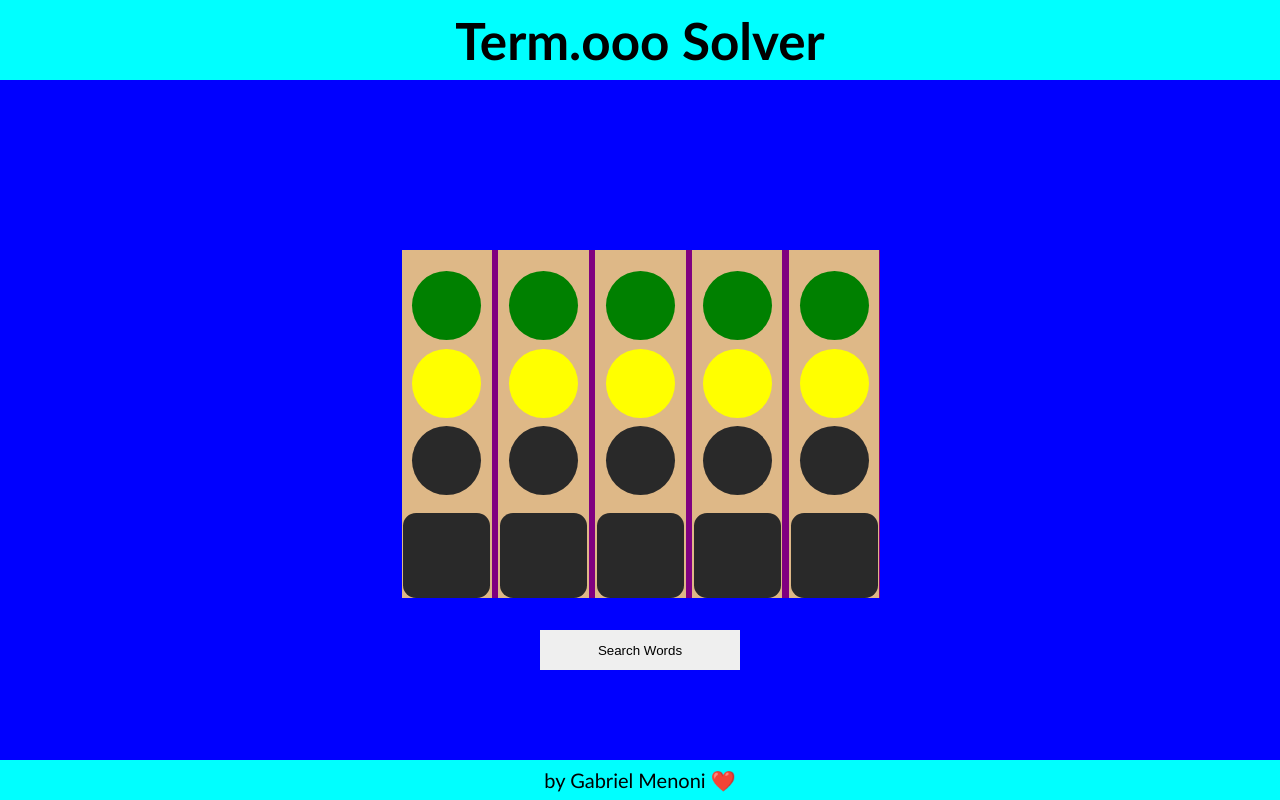
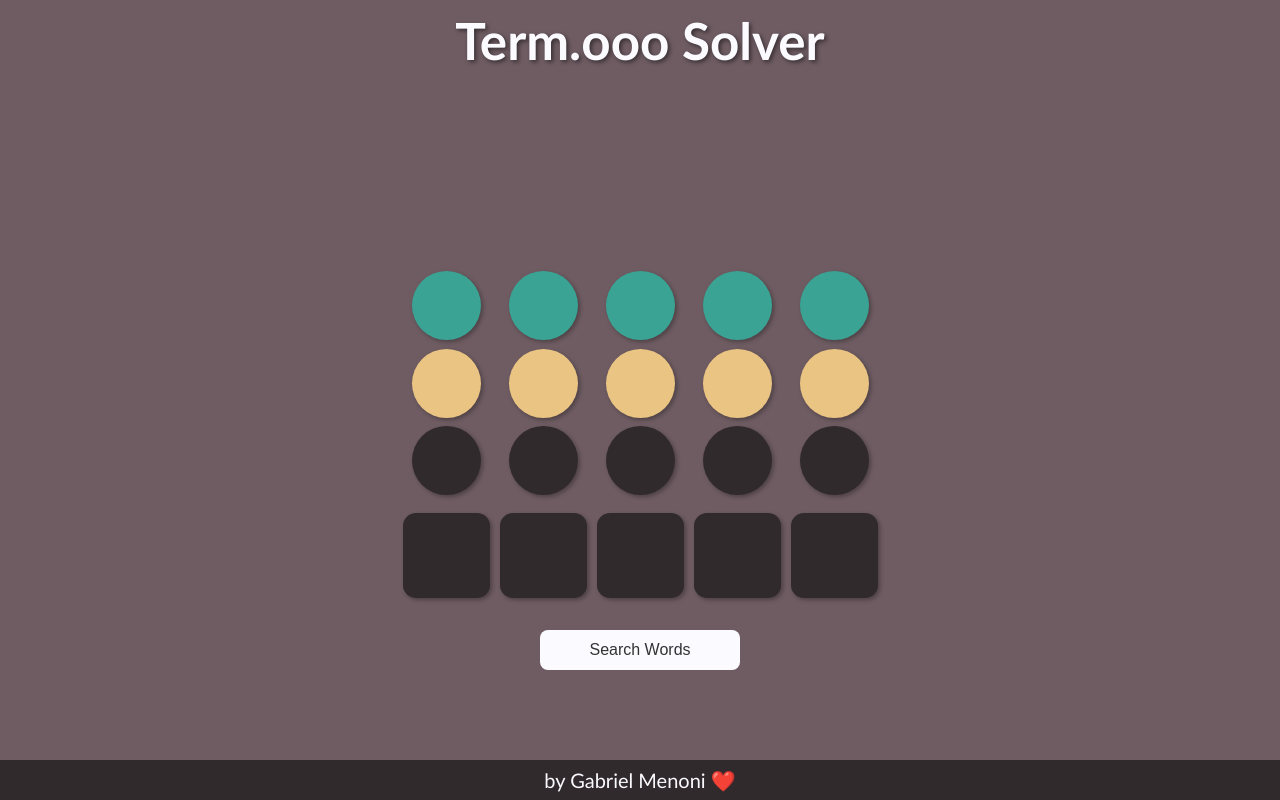
Before and after one commit to GabrielMenoni/term.ooo-solver, a website: page landing-page.html in a window 1280 px wide. Drawn offline with Linux system fonts and the light colour scheme.

Commit message:
Added official colors  and styles to site

```diff
--- a/styles.css
+++ b/styles.css
@@ -16,7 +16,11 @@ body #main-wrapper #header {
     position: fixed;
     width: 100vw;
     height: 10vh;
-    background-color: aqua;
+    background-color: #6e5c62;
+    color: #FAFAFF;
+    font-family: 'Mitr', sans-serif;
+    font-weight: 600;
+    text-shadow: 2px 2px 4px rgba(0, 0, 0, 0.5);
     text-align: center;
     align-content: center;
     font-size: 4vw;
@@ -41,13 +45,13 @@ body #main-wrapper #content #letters {
     align-content: center;
     width: 90vw;
     height: 75vh;
-    background-color: brown;
+    background-color: #6e5c62;
 }
 
 body #main-wrapper #content #letters #rows {
     width: 90vw;
     height: 40vh;
-    background-color:purple;
+    background-color:#6e5c62;
     display: flex;
     justify-content: space-between;
 }
@@ -59,7 +63,6 @@ body #main-wrapper #content #letters #rows .row {
     align-items: center;
     width: 17vw;
     height: 40vh;
-    background-color: burlywood;
 }
 
 /* All Letter input */
@@ -70,7 +73,12 @@ body #main-wrapper #content #letters #rows input[type="text"]{
     text-align: center;
     margin-top: 2vh;
     border: 0px;
-
+    font-family: 'Mitr', sans-serif;
+    color: #FAFAFF;
+    font-weight: 600;
+    font-size: 2.5em;
+    text-shadow: 2px 2px 4px rgba(0, 0, 0, 0.5);
+    box-shadow: 2px 2px 4px rgba(0, 0, 0, 0.3);
 }
 
 /* All color buttons in each row */
@@ -80,15 +88,29 @@ body #main-wrapper #content #letters #rows button{
     border-radius: 50%;
     margin-top: 1vh;
     border: 0;
+    box-shadow: 2px 2px 4px rgba(0, 0, 0, 0.3);
 }
 
 body #main-wrapper #content #letters #search {
     width: 200px;
     height: 40px;
-    border: 0px;
     margin-right: calc((90vw - 200px)/2);
     margin-left: calc((90vw - 200px)/2);
     margin-top: 4vh;
+    background-color: #FAFAFF;
+    color: #333;
+    border: 2px solid #333;
+    border-radius: 8px;
+    padding: 10px 20px;
+    font-size: 16px;
+    cursor: pointer;
+    transition: background-color 0.3s, color 0.3s, border-color 0.3s;
+}
+
+body #main-wrapper #content #letters #search:hover {
+    background-color: #333;
+    color: #FAFAFF;
+    border-color: #333;
 }
 
 /* responsivity for wider screens */
@@ -98,16 +120,13 @@ body #main-wrapper #content #letters #search {
         padding-left: calc(50vw - 238.5px);
         padding-right: calc(50vw - 238.5px);
         align-content: center;
-
         width: 477px;
         height: 75vh;
-        background-color: blue;
     }
 
     body #main-wrapper #content #letters #rows {
         width: 478px;
         height: 348px;
-        background-color:purple;
         display: flex;
         justify-content: space-between;
     }
@@ -119,7 +138,6 @@ body #main-wrapper #content #letters #search {
         align-items: center;
         width: 90.09px;
         height: 348px;
-        background-color: burlywood;
     }
 
     body #main-wrapper #content #letters #rows input[type="text"]{
@@ -129,7 +147,6 @@ body #main-wrapper #content #letters #search {
     text-align: center;
     margin-top: 17.4px;
     border: 0px;
-
     }
 
     body #main-wrapper #content #letters #rows button{
@@ -153,17 +170,42 @@ body #main-wrapper #content #letters #search {
 
  /* Green class */
 body #main-wrapper #content #letters #rows .green{
-    background-color: green;
+    background-color: #3aa394;
+    cursor: pointer;
+    transition: transform 0.2s, color 0.2s;
+}
+
+ /* Green class */
+ body #main-wrapper #content #letters #rows .green:hover{
+    background-color: rgb(85, 197, 180);
+    transform: scale(1.1);
 }
 
 /* Yellow class */
 body #main-wrapper #content #letters #rows .yellow{
-    background-color: yellow;
+    background-color: #eac483;
+    cursor: pointer;
+    transition: transform 0.2s, color 0.2s;
+}
+
+/* Yellow class */
+body #main-wrapper #content #letters #rows .yellow:hover{
+    background-color: rgb(210, 184, 140);
+    transform: scale(1.1);
 }
 
 /* Gray class */
 body #main-wrapper #content #letters #rows .gray{
-    background-color: rgb(41, 41, 41);
+    background-color: #312a2c;
+    cursor: pointer;
+    transition: transform 0.2s, color 0.2s;
+
+}
+
+/* Gray class */
+body #main-wrapper #content #letters #rows .gray:hover{
+    background-color: #342f31;
+    transform: scale(1.1);
 }
 
 
@@ -174,9 +216,10 @@ body #main-wrapper #footer {
     position: fixed;
     width: 100vw;
     height: 5vh;
-    background-color: aqua;
+    background-color: #312a2c;
     text-align: center;
     align-content: center;
+    color: #FAFAFF;
     font-size: 20px;
     font-weight: lighter;
     font-family: 'Gill Sans', 'Gill Sans MT', Calibri, 'Trebuchet MS', sans-serif;
```
